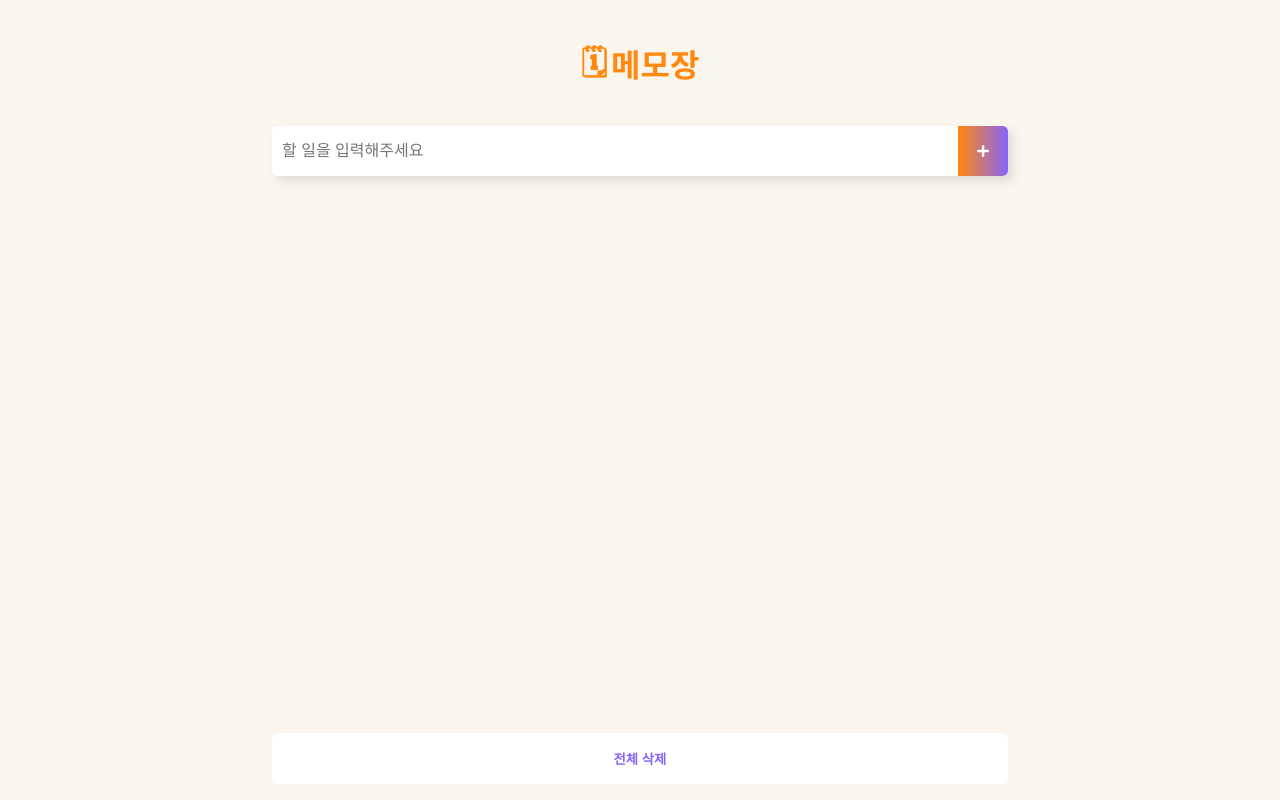
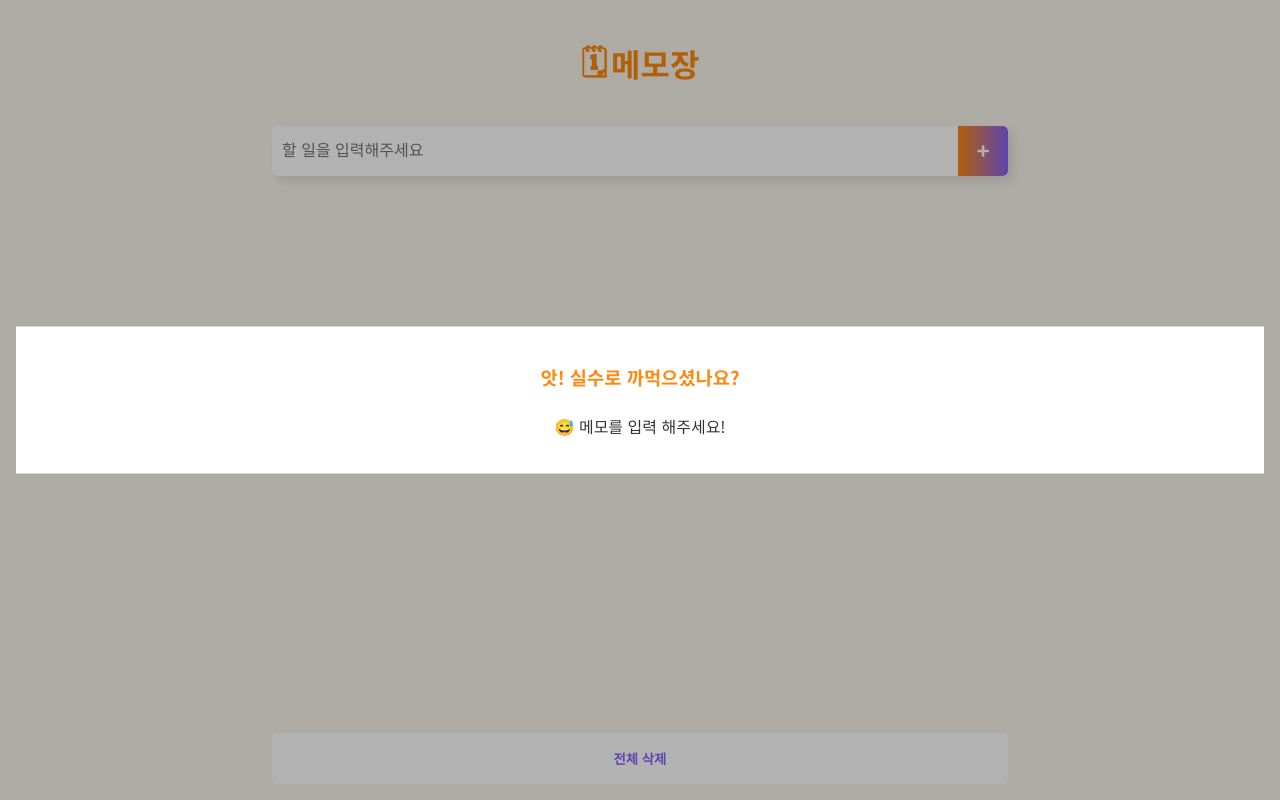
Before and after one commit to function-dh/inflearnVue, a Vue app: page / in a window 1280 px wide. Both pictures are taken after a click on the button 983 px from the left and 151 px from the top of the page. Built offline with nearby package versions, Linux system fonts and the light colour scheme.

Commit message:
[작업] vue modal 에서 개인 modal로 변경 후 vuex 추가

```diff
--- a/src/App.vue
+++ b/src/App.vue
@@ -8,9 +8,6 @@
       <TodoList />
       <TodoClear />
     </div>
-
-    <!-- modal -->
-    <Modal />
   </div>
 </template>
 
@@ -19,7 +16,6 @@ import TodoHeader from './components/todo/TodoHeader'
 import TodoInput from './components/todo/TodoInput'
 import TodoList from './components/todo/TodoList'
 import TodoClear from './components/todo/TodoClear'
-import Modal from './components/common/Modal'
 
 export default {
   name: 'App',
@@ -27,8 +23,7 @@ export default {
     TodoHeader,
     TodoInput,
     TodoList,
-    TodoClear,
-    Modal
+    TodoClear
   }
 }
 </script>
--- a/src/components/common/Modal.vue
+++ b/src/components/common/Modal.vue
@@ -1,6 +1,6 @@
 <template>
-  <div v-if="false" class="Modal">
-    <div class="dim"></div>
+  <div v-if="isModal" class="Modal">
+    <div class="dim" @click="toggleModal"></div>
     <div class="modal-cont">
       <div class="modal-header">
         <slot name="header">
@@ -17,11 +17,53 @@
 </template>
 
 <script>
+import { mapState, mapMutations } from 'vuex'
+
 export default {
-
+  computed : {
+    ...mapState('modal', ['isModal']),
+  },
+  methods: {
+    ...mapMutations('modal', ['toggleModal'])
+  },
 }
 </script>
 
 <style lang="scss" scoped>
-
+  .Modal{
+    position: relative;
+    .dim{
+      position: fixed;
+      top: 0;
+      bottom: 0;
+      left: 0;
+      right: 0;
+      background: #000;
+      opacity: 0.3;
+      z-index: 100;
+    }
+    .modal-cont{
+      position: fixed;
+      top: 50%;
+      left: 50%;
+      width: calc(100% - 32px);
+      padding: 24px;
+      text-align: center;
+      transform: translate(-50%, -50%);
+      background: #fff;
+      z-index: 101;
+      .modal-header{
+        padding: 12px 0;
+        color: $POINT;
+      }
+      .modal-body{
+        padding: 12px 0;
+        .emoji{
+          font-style: normal;
+          line-height: 1;
+          vertical-align: baseline;
+        }
+      }
+    }
+  }
 </style>
--- a/src/components/todo/TodoInput.vue
+++ b/src/components/todo/TodoInput.vue
@@ -9,11 +9,22 @@
 				</button>
 			</div>
 		</div>
+
+		<!-- modal -->
+    <Modal>
+			<h3 slot="header">앗! 실수로 까먹으셨나요?</h3>
+			<p slot="body">
+				<i class="emoji" aria-label="당황하는 표정">😅</i>
+				메모를 입력 해주세요!
+			</p>
+		</Modal>
 	</div>
 </template>
 
 <script>
+import { mapMutations } from 'vuex'
 import InputText from '../common/InputText'
+import Modal from '../common/Modal'
 
 export default {
 	data() {
@@ -22,6 +33,8 @@ export default {
 		}
 	},
 	methods: {
+		...mapMutations('modal', ['toggleModal']),
+
 		// 할일 추가 관련
 		setData(txt){
 			this.newTodoItem = txt
@@ -31,7 +44,7 @@ export default {
 				this.$store.commit('todo/addTodoItem', this.newTodoItem)
 				this.clearInput()
 			} else{
-				console.log('모달 오픈');
+				this.toggleModal()
 			}
 		},
 		// 입력창 초기화
@@ -40,7 +53,8 @@ export default {
 		}
 	},
 	components:{
-		InputText
+		InputText,
+		Modal
 	}
 }
 </script>
@@ -48,7 +62,6 @@ export default {
 <style lang="scss" scoped>
 	.TodoInput {
 		height: 50px;
-		line-height: 50px;
 		.input-box{
 			overflow: hidden;
 			display: flex;
--- /dev/null
+++ b/src/store/modules/modal.js
@@ -0,0 +1,13 @@
+// modal 관련
+
+export default {
+	namespaced : true,
+	state : {
+		isModal : false,
+	},
+	mutations : {
+		toggleModal(state){
+			state.isModal = !state.isModal
+		},
+	}
+}
```
Also changed, not shown: src/store/index.js (indentation only).
